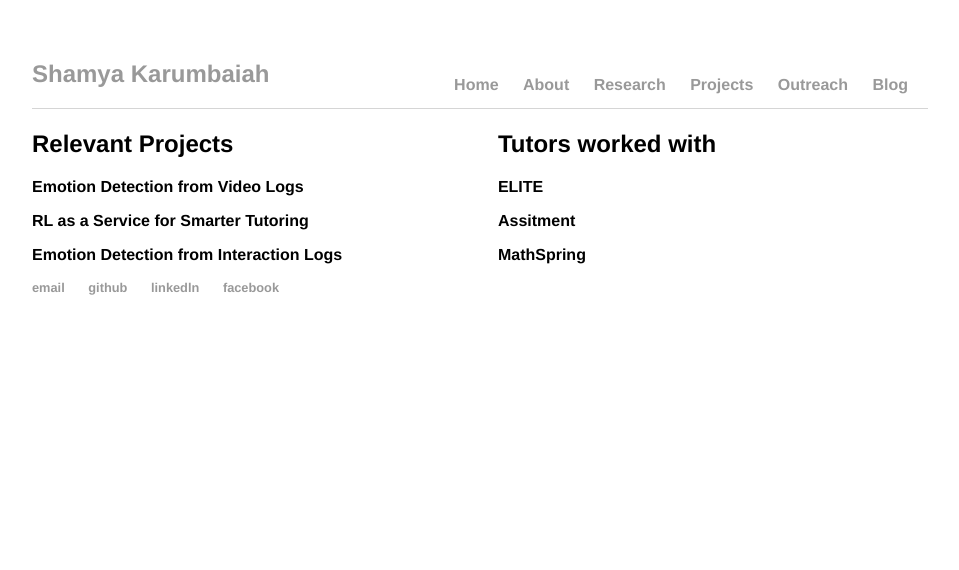
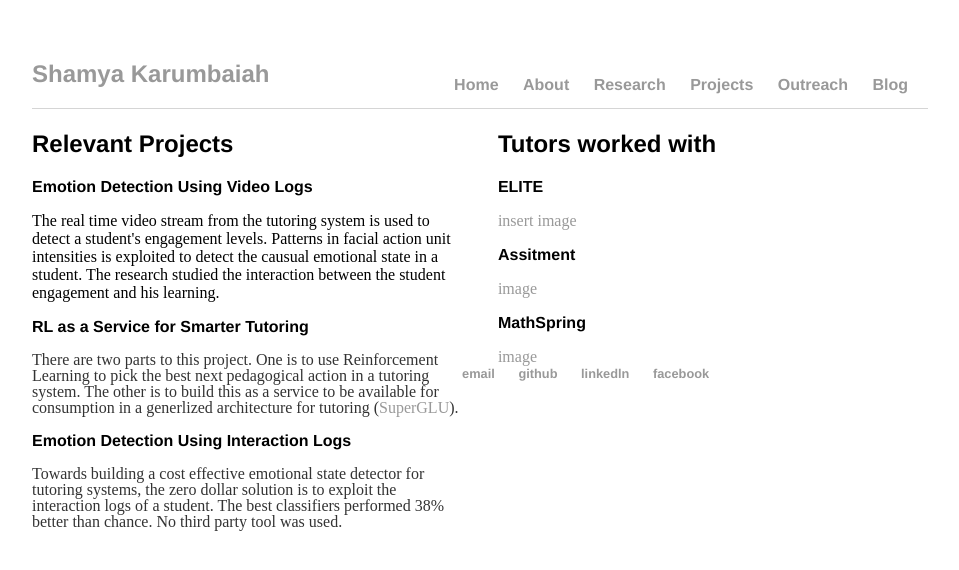
Before and after one commit to Shamya/shamyatest.github.io, a Jekyll site: the page built from projects/index.html, in a window 1280 px wide. Shown: the top 570 px of the page, without its empty margins (160-1119 px from the left). Built offline with Jekyll 4.4.1, drawn with Linux system fonts in a browser that asks for light colours.

Commit message:
update project content

```diff
--- a/projects/index.html
+++ b/projects/index.html
@@ -4,14 +4,20 @@
 ---
 <div class = "section1" >
   <h2>Relevant Projects</h2>
-  <h3>Emotion Detection from Video Logs</h3>
+  <h3>Emotion Detection Using Video Logs</h3>
+  The real time video stream from the tutoring system is used to detect a student's engagement levels. Patterns in facial action unit intensities is exploited to detect the causual emotional state in a student. The research studied the interaction between the student engagement and his learning.
   <h3>RL as a Service for Smarter Tutoring</h3>
-  <h3>Emotion Detection from Interaction Logs</h3>
+  <p>There are two parts to this project. One is to use Reinforcement Learning to pick the best next pedagogical action in a tutoring system. The other is to build this as a service to be available for consumption in a generlized architecture for tutoring (<a href="https://github.com/GeneralizedLearningUtilities/SuperGLU">SuperGLU</a>).</p>
+  <h3>Emotion Detection Using Interaction Logs</h3>
+  <p>Towards building a cost effective emotional state detector for tutoring systems, the zero dollar solution is to exploit the interaction logs of a student. The best classifiers performed 38% better than chance. No third party tool was used. </p>
 </div>
 
 <div class = "section2" >
   <h2>Tutors worked with</h2>
   <h3>ELITE</h3>
+  <a href="https://youtu.be/lCDt6h6bx2c"> insert image</a>
   <h3>Assitment</h3>
+  <a href ="https://www.assistments.org/">image</a>
   <h3>MathSpring</h3>
+  <a href="http://mathspring.org/"> image</a>
 </div>
```
